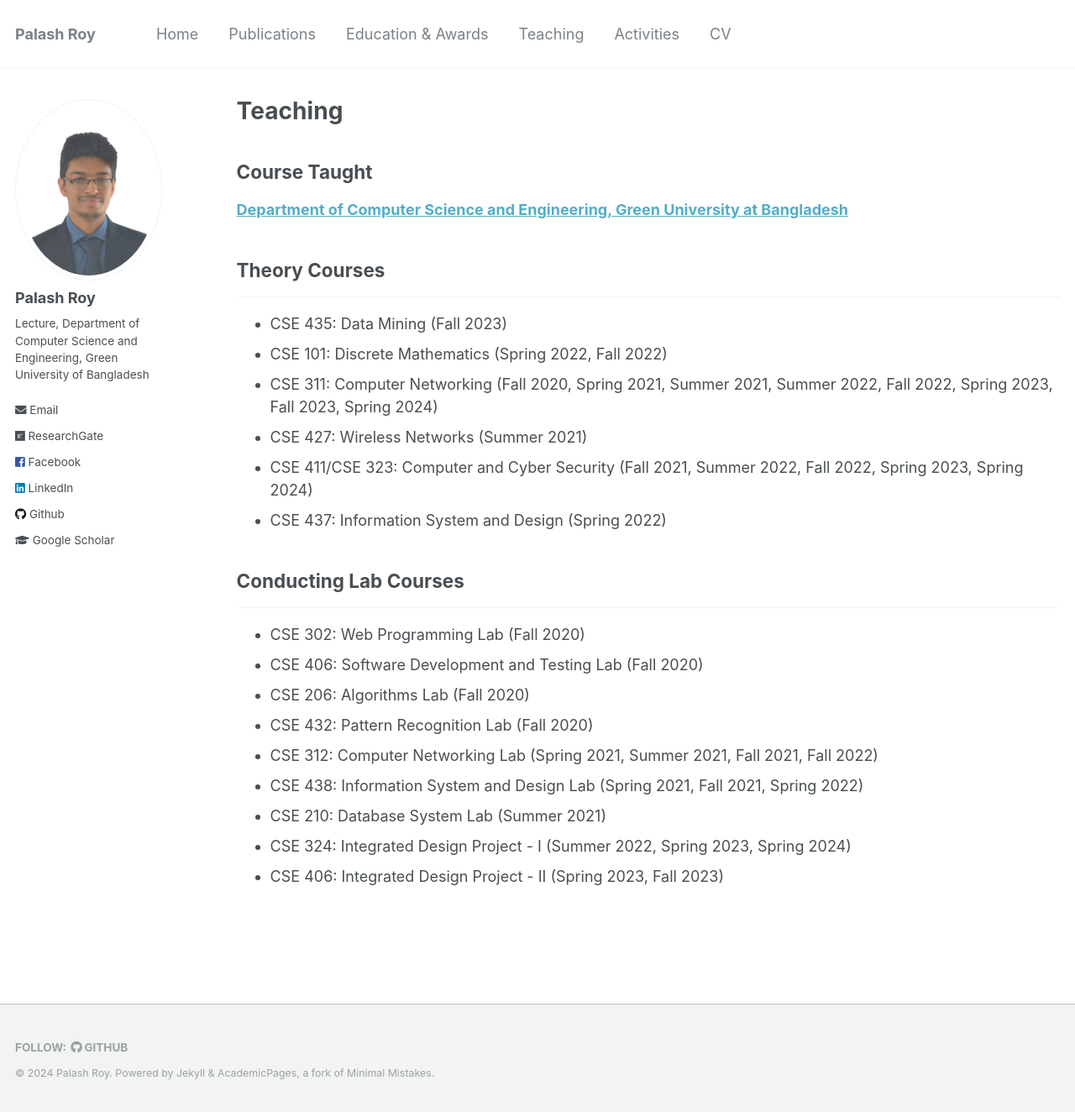
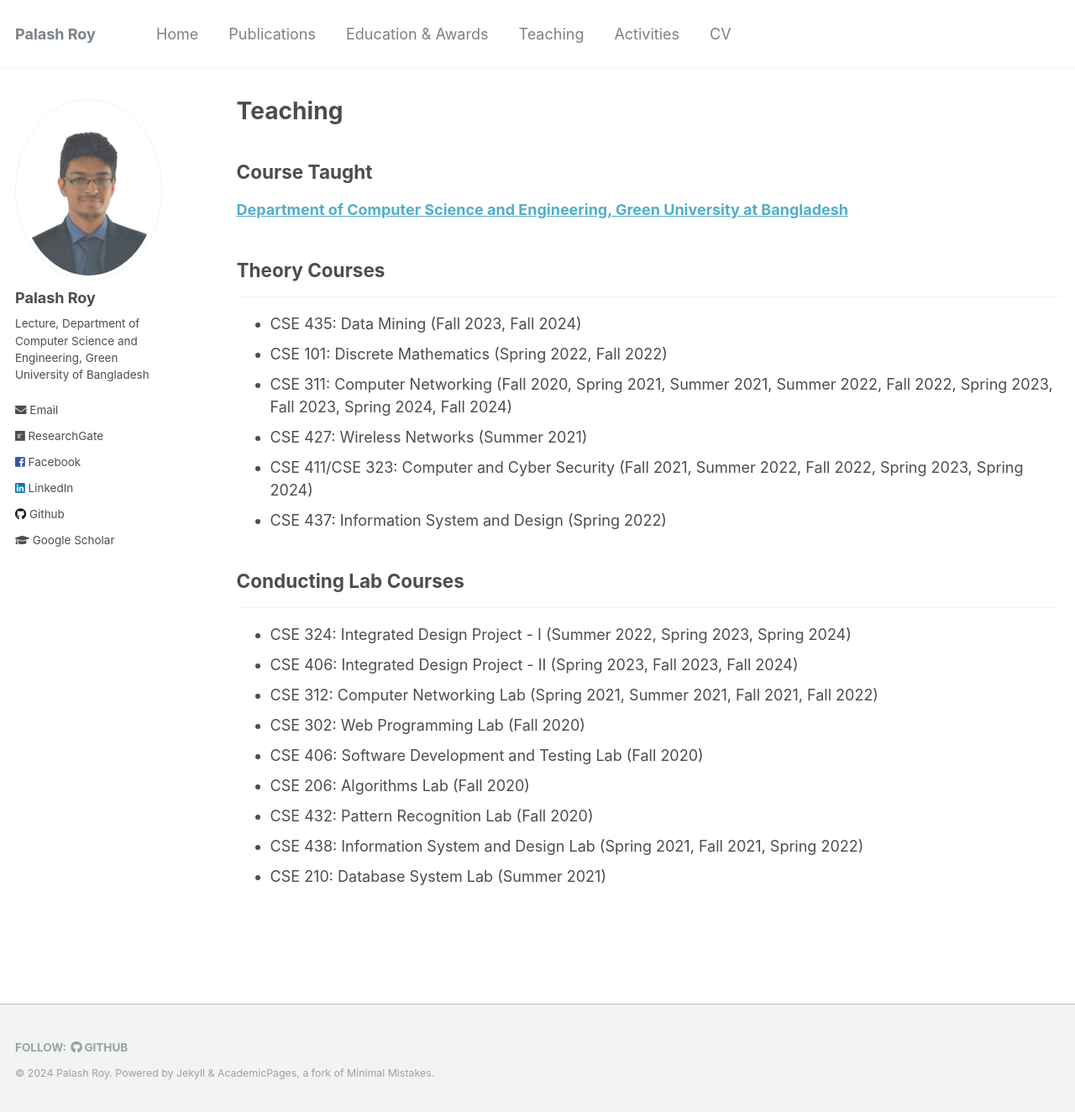
Before and after one commit to PalashRoy975/PalashRoy975.github.io, a Jekyll site: the page built from _pages/teaching.md, in a window 1280 px wide and 1324 px high. Shown: the whole window at 84% size. Built offline with Jekyll 4.4.1, drawn with Linux system fonts in a browser that asks for light colours.

Commit message:
Update teaching.md

```diff
--- a/_pages/teaching.md
+++ b/_pages/teaching.md
@@ -11,9 +11,9 @@ author_profile: true
 
 ## Theory Courses
 -----------
-* CSE 435: Data Mining (Fall 2023)
+* CSE 435: Data Mining (Fall 2023, Fall 2024)
 * CSE 101: Discrete Mathematics (Spring 2022, Fall 2022)
-* CSE 311: Computer Networking (Fall 2020, Spring 2021, Summer 2021, Summer 2022, Fall 2022, Spring 2023, Fall 2023, Spring 2024)
+* CSE 311: Computer Networking (Fall 2020, Spring 2021, Summer 2021, Summer 2022, Fall 2022, Spring 2023, Fall 2023, Spring 2024, Fall 2024)
 * CSE 427: Wireless Networks (Summer 2021)
 * CSE 411/CSE 323: Computer and Cyber Security (Fall 2021, Summer 2022, Fall 2022, Spring 2023, Spring 2024)
 * CSE 437: Information System and Design (Spring 2022)
@@ -21,14 +21,14 @@ author_profile: true
 
 ## Conducting Lab Courses
 -----------
+* CSE 324: Integrated Design Project - I (Summer 2022, Spring 2023, Spring 2024)
+* CSE 406: Integrated Design Project - II (Spring 2023, Fall 2023, Fall 2024)
+* CSE 312: Computer Networking Lab (Spring 2021, Summer 2021, Fall 2021, Fall 2022)
 * CSE 302: Web Programming Lab (Fall 2020)
 * CSE 406: Software Development and Testing Lab (Fall 2020)
 * CSE 206: Algorithms Lab (Fall 2020)
 * CSE 432: Pattern Recognition Lab (Fall 2020)
-* CSE 312: Computer Networking Lab (Spring 2021, Summer 2021, Fall 2021, Fall 2022)
 * CSE 438: Information System and Design Lab (Spring 2021, Fall 2021, Spring 2022)
 * CSE 210: Database System Lab (Summer 2021)
-* CSE 324: Integrated Design Project - I (Summer 2022, Spring 2023, Spring 2024)
-* CSE 406: Integrated Design Project - II (Spring 2023, Fall 2023)
 
 <br/>
```
